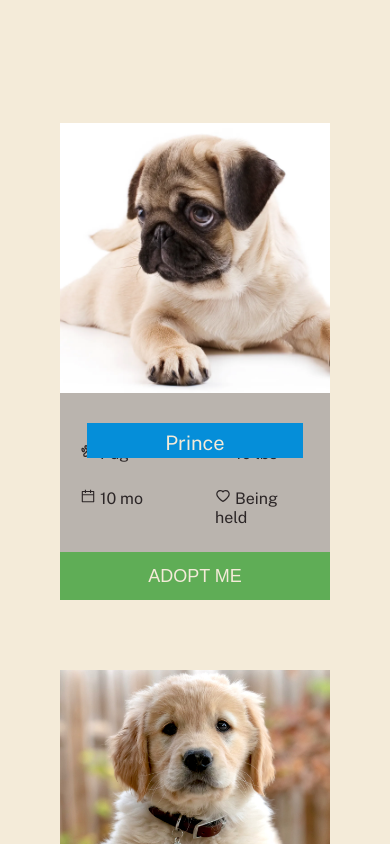
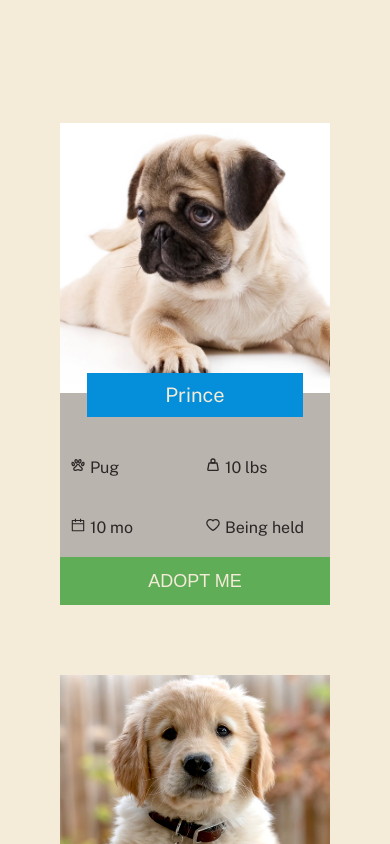
Before and after one commit to SleazyCook/adoption, a React (Create React App) app: page / in a window 390 px wide. Shown: the part 3440-4284 px from the top of the page. Built offline with nearby package versions, Linux system fonts and the light colour scheme.

Commit message:
mobile testing

```diff
--- a/src/components/css/style.css
+++ b/src/components/css/style.css
@@ -162,7 +162,6 @@ body {
   color: #2c2627;
   display: grid;
   grid-template-columns: repeat(2, 1fr);
-  grid-row-gap: 2.5rem;
   grid-template-rows: repeat(5, min-content);
   font-family: "Public Sans", sans-serif; }
   .pet__image {
@@ -170,7 +169,7 @@ body {
     grid-column: 1 / 3;
     width: 100%; }
   .pet__name {
-    grid-row: 1;
+    grid-row: 2;
     grid-column: 1 / 3;
     font-size: 2rem;
     font-family: "Public Sans", sans-serif;
@@ -179,15 +178,13 @@ body {
     padding: 1rem;
     cursor: default;
     width: 80%;
-    height: 13%;
-    line-height: 2rem;
     margin: 0 auto;
     background-color: #058ED9;
     color: #F4EBD9;
-    transform: translateY(30rem); }
+    transform: translateY(-2rem); }
   .pet__detail {
     font-size: 1.6rem;
-    padding: 0 2rem;
+    padding: 2rem 1rem;
     cursor: default; }
     .pet__detail--1 {
       grid-row: 3;
--- a/src/components/sass/layout/_pets.scss
+++ b/src/components/sass/layout/_pets.scss
@@ -13,7 +13,7 @@
 
   display: grid;
   grid-template-columns: repeat(2, 1fr);
-  grid-row-gap: 2.5rem;
+  // grid-row-gap: 3.5rem;
   grid-template-rows: repeat(5, min-content);
 
   font-family: $font-header;
@@ -27,7 +27,7 @@
   }
 
   &__name {
-    grid-row: 1;
+    grid-row: 2;
     grid-column: 1 / 3 ;
     font-size: 2rem;
     font-family: $font-header;
@@ -37,17 +37,16 @@
     cursor: default;
 
     width: 80%;
-    height: 13%;
-    line-height: 2rem;
+    // height: 20%;
     margin: 0 auto;
     background-color: $color-primary;
     color: $color-white;
-    transform: translateY(30rem);
+    transform: translateY(-2rem);
   }
 
   &__detail {
     font-size: 1.6rem;
-    padding: 0 2rem;
+    padding: 2rem 1rem;
     cursor: default;
 
     &--1 {
```
